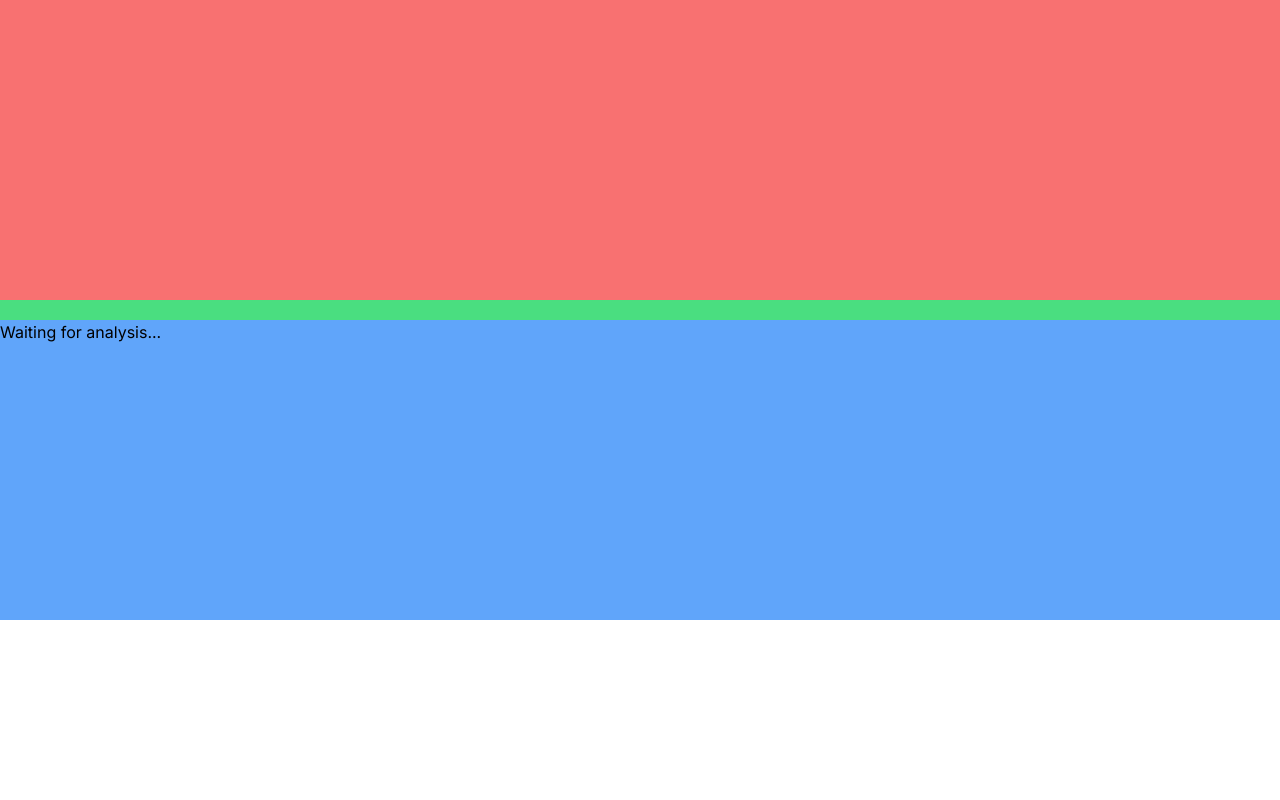
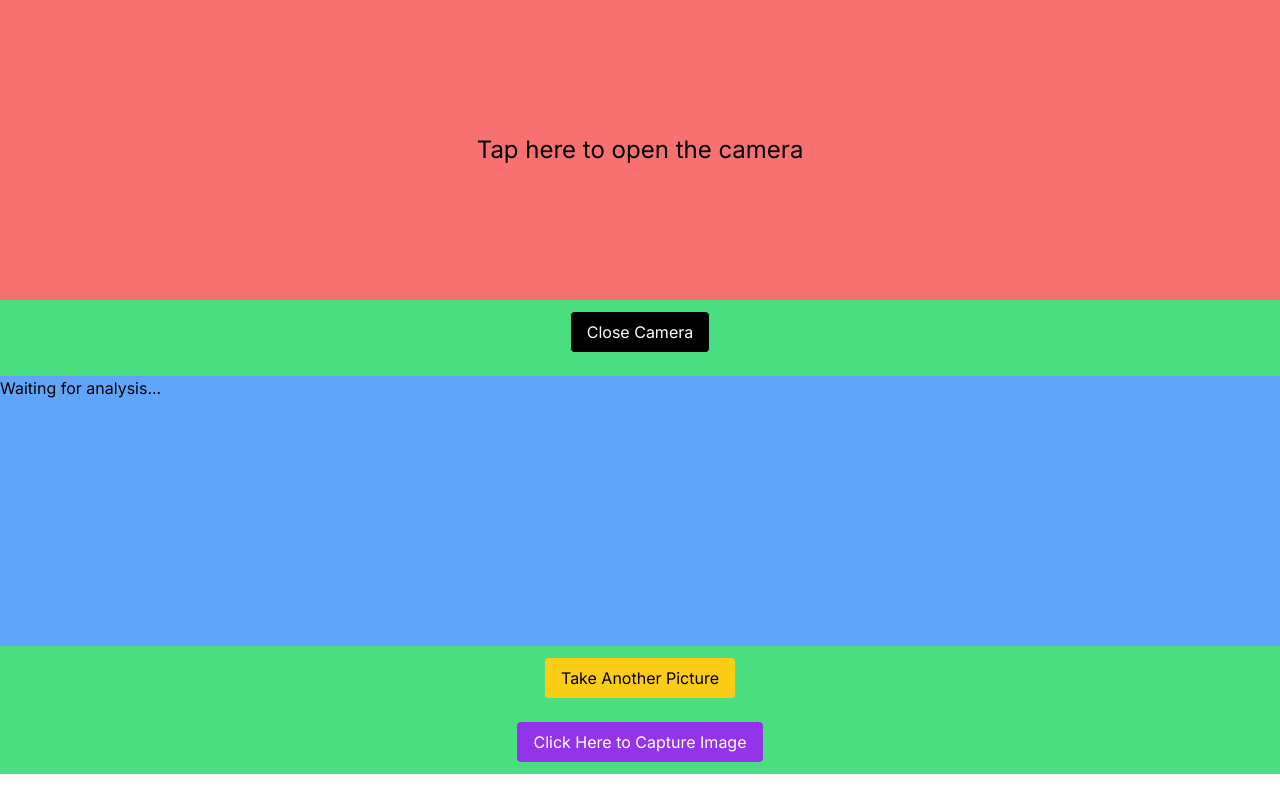
Before and after one commit to derikaquary/26-plant-disease-identifier, a Next.js app: page /plant_analyzer in a window 1280 px wide. Built offline with nearby package versions, Linux system fonts and the light colour scheme; no server answers.

Commit message:
commit again

```diff
--- a/app/plant_analyzer/page.js
+++ b/app/plant_analyzer/page.js
@@ -1,6 +1,6 @@
 "use client";
 
-import { useState, useRef, useEffect } from "react";
+import { useState, useRef } from "react";
 import {
   GoogleGenerativeAI,
   HarmBlockThreshold,
@@ -15,21 +15,39 @@ const PlantAnalyzer = () => {
   const [capturedImageSize, setCapturedImageSize] = useState(null);
   const [plantInfo, setPlantInfo] = useState(null);
   const [error, setError] = useState(null);
+  const [stream, setStream] = useState(null);
   const videoRef = useRef(null);
 
-  const API_KEY = "AIzaSyDg_owD1CxZqN__Q_GxetUf4KnzuhlYfgw";
+  const API_KEY = process.env.NEXT_PUBLIC_GEMINI_API_KEY;
+
+  async function openCamera() {
+    const video = videoRef.current;
+    let localStream;
+
+    try {
+      localStream = await navigator.mediaDevices.getUserMedia({
+        video: { facingMode: "environment" },
+      });
+      video.srcObject = localStream;
+      await video.play();
+      setStream(localStream);
+    } catch (error) {
+      console.error("Error accessing video stream:", error);
+      setError(`Access Error: ${error.message}`);
+    }
+  }
+
+  async function closeCamera() {
+    if (stream) {
+      stream.getTracks().forEach((track) => track.stop());
+      setStream(null);
+    }
+  }
 
   const handleCapture = async () => {
     const video = videoRef.current;
-    let stream;
 
     try {
-      stream = await navigator.mediaDevices.getUserMedia({
-        video: { facingMode: "environment" },
-      });
-      video.srcObject = stream;
-      await video.play();
-
       await new Promise((resolve) => setTimeout(resolve, 500));
 
       const canvas = document.createElement("canvas");
@@ -93,15 +111,28 @@ const PlantAnalyzer = () => {
     } finally {
       if (stream) {
         stream.getTracks().forEach((track) => track.stop());
+        setStream(null);
       }
     }
   };
 
+  const handleRetake = async () => {
+    setCapturedImage(null);
+    setPlantInfo(null);
+    setError(null);
+    openCamera();
+  };
+
   return (
-    <div className="flex flex-col w-full bg-green-400 gap-5 items-center justify-center mx-auto">
+    <div className="flex flex-col w-full bg-green-400 gap-3 items-center justify-center mx-auto">
       <div
-        className="bg-red-400 h-[300px] w-full relative"
-        onClick={handleCapture}>
+        className="bg-red-400 h-[300px] w-full relative flex items-center justify-center"
+        onClick={openCamera}>
+        {!stream && !capturedImage && (
+          <p className="text-2xl absolute text-center ">
+            Tap here to open the camera
+          </p>
+        )}
         {capturedImage ? (
           <Image
             src={capturedImage}
@@ -114,13 +145,31 @@ const PlantAnalyzer = () => {
         )}
         {error && <p>Error: {error}</p>}
       </div>
-      <div className="bg-blue-400 h-[300px] w-full">
+      <button
+        className="bg-black text-white py-2 px-4 rounded mb-3"
+        onClick={closeCamera}
+        disabled={!stream}>
+        Close Camera
+      </button>
+      <div className="bg-blue-400 h-[270px] w-full">
         {plantInfo ? (
           <div dangerouslySetInnerHTML={{ __html: plantInfo }} />
         ) : (
           <p>Waiting for analysis...</p>
         )}
       </div>
+      <button
+        className="bg-yellow-400 py-2 px-4 rounded mb-3"
+        onClick={handleRetake}
+        disabled={!capturedImage}>
+        Take Another Picture
+      </button>
+      <button
+        className="bg-purple-600 text-white py-2 px-4 rounded mb-3"
+        onClick={handleCapture}
+        disabled={!stream}>
+        Click Here to Capture Image
+      </button>
     </div>
   );
 };
```
